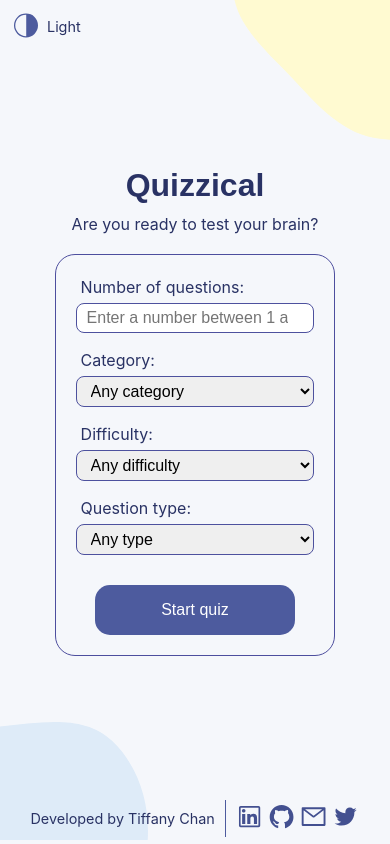
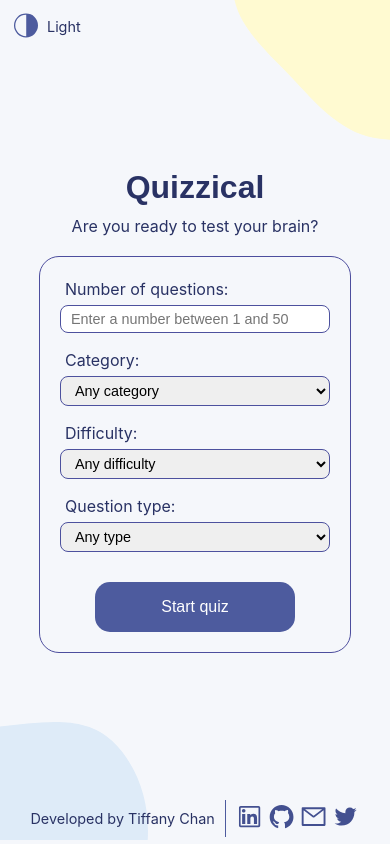
Before and after one commit to TiffanyChan614/React-Quizzical, a React (Vite) app: page / in a window 390 px wide. Built offline with nearby package versions, Linux system fonts and the light colour scheme.

Commit message:
Adjust style

```diff
--- a/src/styles.css
+++ b/src/styles.css
@@ -372,7 +372,14 @@ button:active:not(.back-btn) {
 
 @media only screen and (max-width: 480px) {
   .form {
-    width: 90%;
+    width: 100%;
+  }
+  .form > input::placeholder {
+    font-size: 0.9rem;
+  }
+  .form > input,
+  .form > select {
+    font-size: 0.9rem;
   }
   button {
     width: 100%;
@@ -381,6 +388,6 @@ button:active:not(.back-btn) {
     width: 100%;
   }
   .quiz--buttons > button {
-    height: 40px;
+    height: 100%;
   }
 }
```
